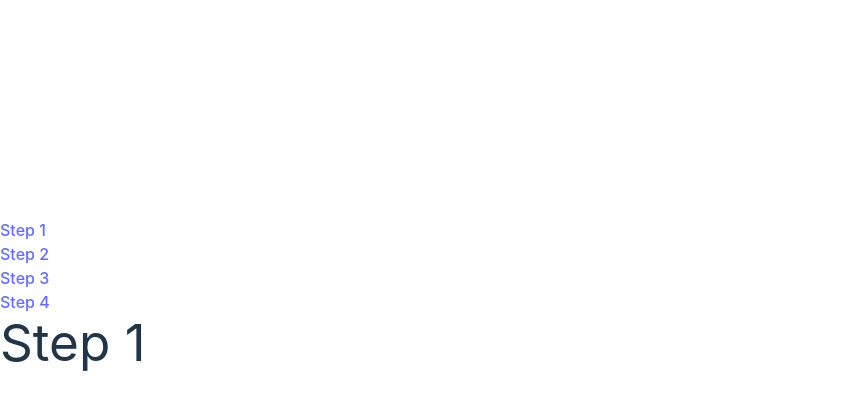
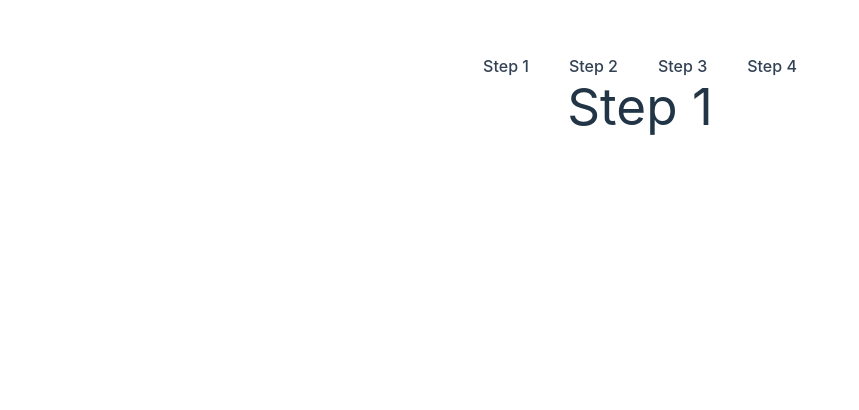
Before and after one commit to devejlee/menu-app, a React (Vite) app: page / in a window 1280 px wide. Shown: the part 106-516 px from the top of the page, without its empty margins (0-859 px from the left). Built offline with nearby package versions, Linux system fonts and the light colour scheme.

Commit message:
refactor Navigation

```diff
--- a/src/App.tsx
+++ b/src/App.tsx
@@ -8,7 +8,7 @@ import NotFound from './components/NotFound/NotFound'
 
 const App = () => {
   return (
-    <>
+    <div className='pt-[20vh] flex flex-col items-center min-h-screen'>
       <Navigation />
       <Routes>
         <Route path='/' element={<StepOne />} />
@@ -17,7 +17,7 @@ const App = () => {
         <Route path='/step-four' element={<StepFour />} />
         <Route path='*' element={<NotFound />} />
       </Routes>
-    </>
+    </div>
   )
 }
 
--- a/src/components/Navigation/Navigation.tsx
+++ b/src/components/Navigation/Navigation.tsx
@@ -3,19 +3,17 @@ import { Link } from 'react-router-dom';
 const Navigation = () => {
   return (
     <nav>
-      <ul>
-        <li>
-          <Link to="/">Step 1</Link>
-        </li>
-        <li>
-          <Link to="/step-two">Step 2</Link>
-        </li>
-        <li>
-          <Link to="/step-three">Step 3</Link>
-        </li>
-        <li>
-          <Link to="/step-four">Step 4</Link>
-        </li>
+      <ul className="flex sm:justify-center space-x-4">
+        {[
+          ['Step 1', '/'],
+          ['Step 2', '/step-two'],
+          ['Step 3', '/step-three'],
+          ['Step 4', '/step-four'],
+        ].map(([title, url]) => (
+          <li>
+            <Link to={url} className="rounded-lg px-3 py-2 text-slate-700 font-medium hover:bg-slate-100 hover:text-slate-900">{title}</Link>
+          </li>
+        ))}
       </ul>
     </nav>
   );
--- a/src/index.css
+++ b/src/index.css
@@ -18,21 +18,8 @@
   -webkit-text-size-adjust: 100%;
 }
 
-a {
-  font-weight: 500;
-  color: #646cff;
-  text-decoration: inherit;
-}
-a:hover {
-  color: #535bf2;
-}
-
 body {
   margin: 0;
-  display: flex;
-  place-items: center;
-  min-width: 320px;
-  min-height: 100vh;
 }
 
 h1 {
@@ -40,33 +27,11 @@ h1 {
   line-height: 1.1;
 }
 
-button {
-  border-radius: 8px;
-  border: 1px solid transparent;
-  padding: 0.6em 1.2em;
-  font-size: 1em;
-  font-weight: 500;
-  font-family: inherit;
-  background-color: #1a1a1a;
-  cursor: pointer;
-  transition: border-color 0.25s;
-}
-button:hover {
-  border-color: #646cff;
-}
-button:focus,
-button:focus-visible {
-  outline: 4px auto -webkit-focus-ring-color;
-}
-
 @media (prefers-color-scheme: light) {
   :root {
     color: #213547;
     background-color: #ffffff;
   }
-  a:hover {
-    color: #747bff;
-  }
   button {
     background-color: #f9f9f9;
   }
```
